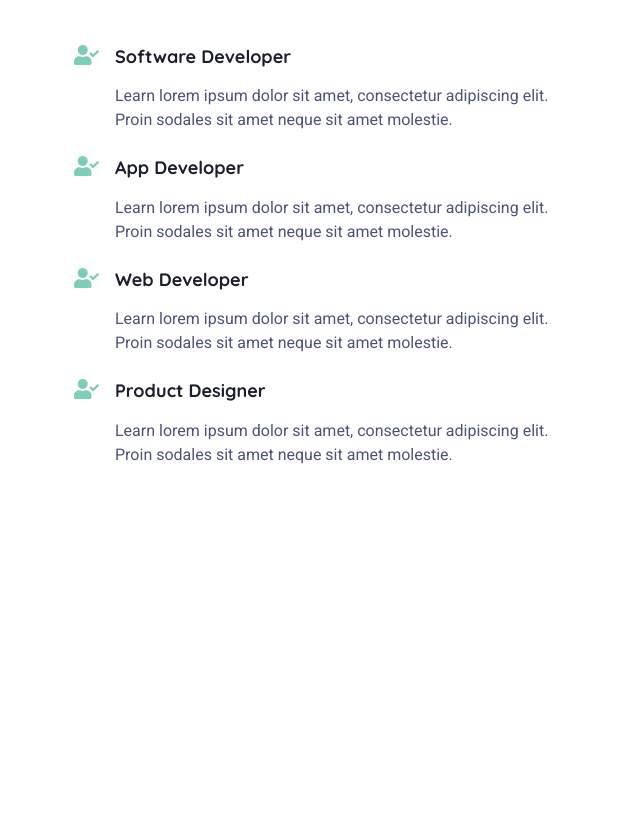
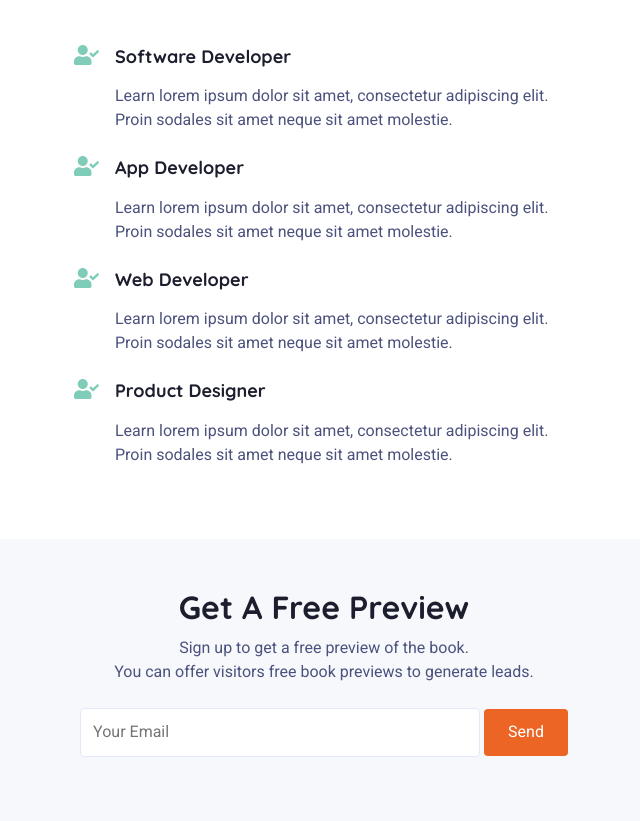
Before and after one commit to juncn/web_practice_project_1, a website: page index.html in a window 1280 px wide. Shown: the part 2486-3307 px from the top of the page, without its empty margins (316-956 px from the left). Before the commit the page ends 3025 px from the top, so only its background shows below. Drawn offline with nearby package versions, Linux system fonts and the light colour scheme; files that its build step writes are made by us from their sources; files whose address does not match are found by name.

Commit message:
Add markup and style for form section

```diff
--- a/index.html
+++ b/index.html
@@ -209,5 +209,16 @@
       </ul>
     </div>
   </section>
+
+  <section class="form-section">
+    <div class="lead-form-container">
+      <h2 class="form-heading">Get A Free Preview</h2>
+      <p class="form-intro">Sign up to get a free preview of the book. <br> You can offer visitors free book previews to generate leads.</p>
+      <form class="form-body">
+        <input class="form-input" type="text" placeholder="Your Email">
+        <button class="form-submit-btn" type="submit">Send</button>
+      </form>
+    </div>
+  </section>
 </body>
 </html>
--- /dev/null
+++ b/sass/layout/_form.scss
@@ -0,0 +1,67 @@
+@import '../utilities/variables';
+@import '../utilities/mixins';
+
+.form-section {
+  padding: 0 16rem;
+}
+
+.lead-form-container {
+  padding: 48rem;
+  background-color: $bg-grey;
+  text-align: center;
+  border-radius: 4rem;
+}
+
+.form-heading {
+  color: $primary-color;
+  font-family: $quicksand;
+  font-size: 32rem;
+  font-weight: $fw-bold;
+  margin-bottom: 8rem;
+}
+
+.form-intro {
+  color: $secondary-color;
+  font-family: $roboto;
+  font-size: 16rem;
+  font-weight: $fw-medium;
+  line-height: 24rem;
+  margin-bottom: 24rem;
+}
+
+.form-input {
+  padding: 14rem 12rem;
+  color: $form-color;
+  border: 1px solid $bg-light-grey;
+  border-radius: 4rem;
+  margin-bottom: 16rem;
+  display: inline-block;
+}
+
+.form-submit-btn {
+  background-color: $btn-primary;
+  color: $white;
+  padding: 14rem 24rem;
+  border-radius: 4rem;
+}
+
+@include tablet {
+  .form-section {
+    padding: 0 24rem;
+  }
+
+  .lead-form-container {
+    max-width: 760rem;
+    margin: 0 15rem;
+  }
+
+  .form-input {
+    width: 400rem;
+  }
+}
+
+@include desktop {
+  .lead-form-container {
+    margin: 0 auto;
+  }
+}
--- a/sass/utilities/_variables.scss
+++ b/sass/utilities/_variables.scss
@@ -6,9 +6,12 @@ $light-green: #7FCDB8;
 $btn-primary: #ed6524;
 $btn-secondary: #f5a782;
 $white: #ffffff;
+$form-color: #7f84b1;
 
 /** Background **/
 $bg-light: #f6f8fc;
+$bg-grey: rgb(246, 248, 252);
+$bg-light-grey: #e3e9f6;
 
 /** Font **/
 $quicksand: 'Quicksand', sans-serif;
--- a/style.scss
+++ b/style.scss
@@ -6,3 +6,4 @@
 @import './sass/layout/benefits';
 @import './sass/layout/content';
 @import './sass/layout/audience';
+@import './sass/layout/form';
```
